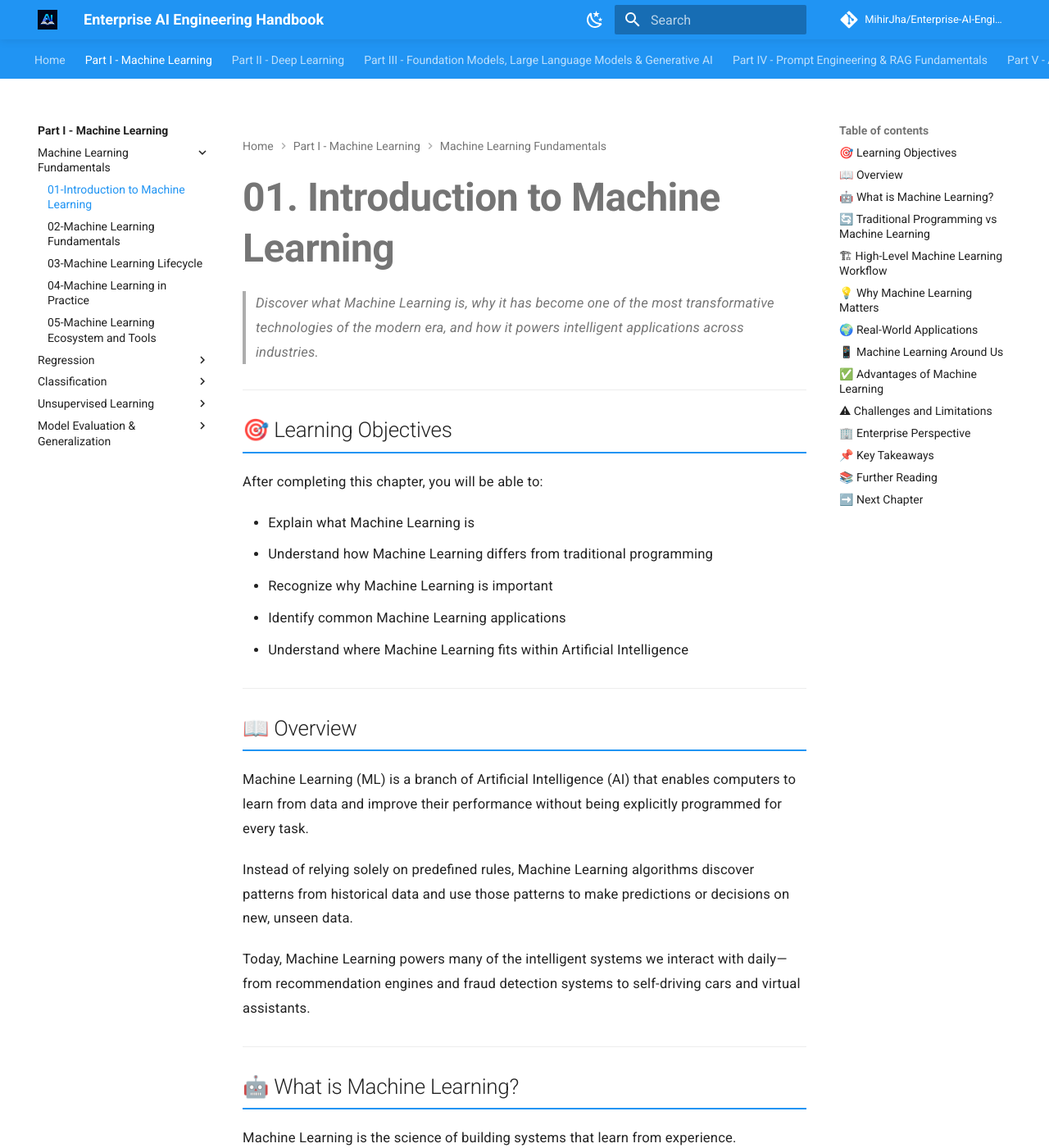
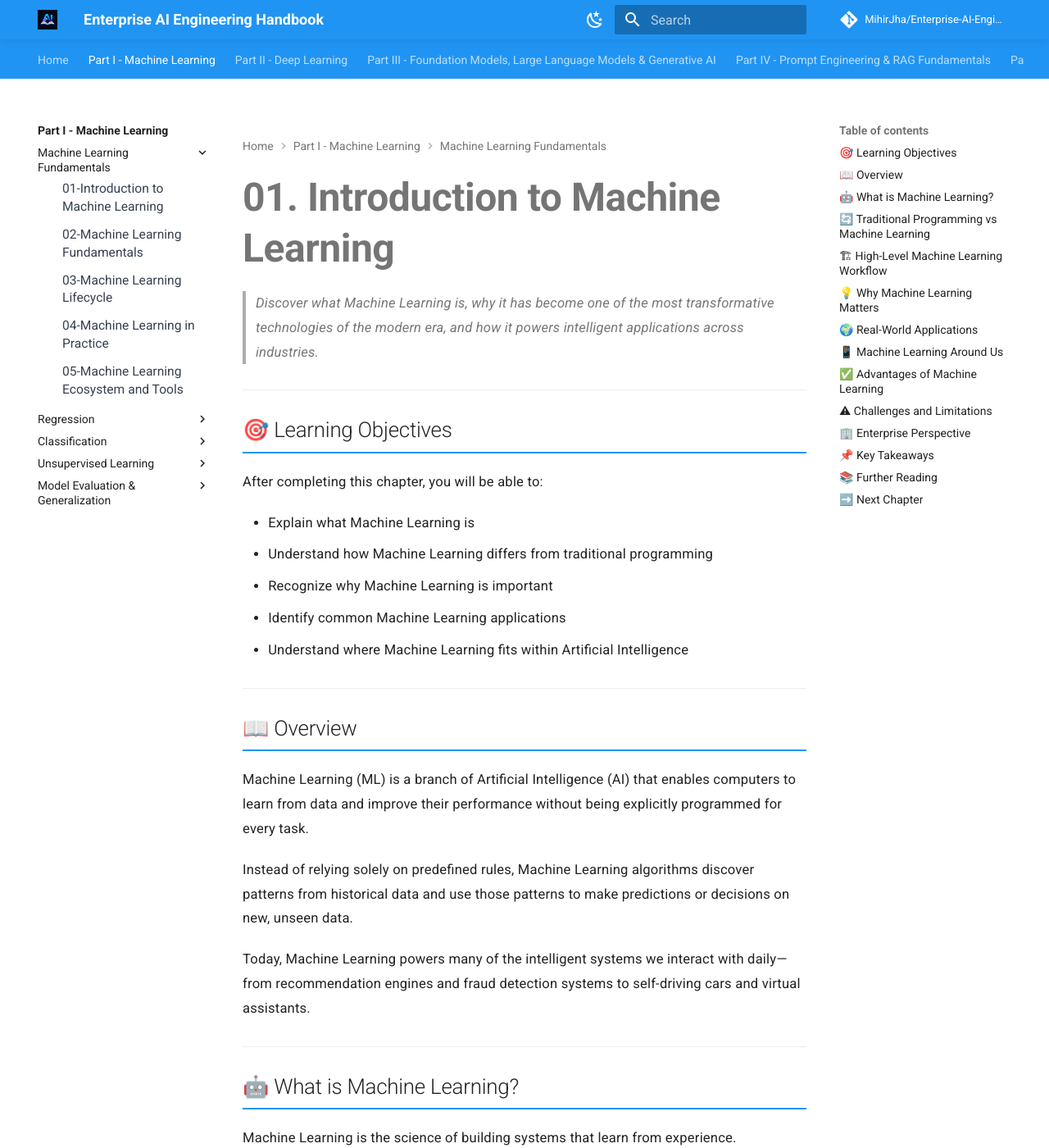
Before and after one commit to MihirKJha/enterprise-ai-engineering-handbook, an MkDocs documentation site: the page built from docs/01-machine-learning/01-introduction-to-machine-learning.md, in a window 1280 px wide and 1400 px high. Shown: the whole window at 82% size. Built offline with MkDocs 1.6.1 and Material for MkDocs 9.7.7, drawn with Linux system fonts in a browser that asks for light colours; comment, search, counter and statistics services are not loaded.

Commit message:
Updated extra.css
Updated extra.css

```diff
--- a/docs/stylesheets/extra.css
+++ b/docs/stylesheets/extra.css
@@ -1,48 +1,48 @@
 /* =========================================================
-   TOP PART NAVIGATION
-   Horizontal scrolling for long Part names
+   LEVEL 3 — CHAPTER
    ========================================================= */
 
-@media screen and (min-width: 60em) {
+.md-sidebar--primary
+.md-nav--primary
+> .md-nav__list
+> .md-nav__item
+> .md-nav
+> .md-nav__list
+> .md-nav__item
+> .md-nav
+> .md-nav__list
+> .md-nav__item
+> .md-nav__link {
 
-  .md-tabs {
-    overflow-x: auto !important;
-    overflow-y: hidden !important;
-    white-space: nowrap;
+  font-size: 0.78rem;
+  font-weight: 500;
+  line-height: 1.4;
 
-    scrollbar-width: thin;
-    -webkit-overflow-scrolling: touch;
-  }
+  color: #374151;
 
-  .md-tabs__list {
-    display: flex !important;
-    flex-wrap: nowrap !important;
+  padding: 0.28rem 0.45rem 0.28rem 0.9rem;
 
-    width: max-content !important;
-    min-width: max-content !important;
+  margin: 0.05rem 0;
 
-    margin: 0 !important;
-  }
+  border-radius: 0.25rem;
+}
 
-  .md-tabs__item {
-    flex: 0 0 auto !important;
-    white-space: nowrap;
-  }
 
-  .md-tabs__link {
-    white-space: nowrap !important;
-  }
+/* Chapter hover */
 
-  .md-tabs::-webkit-scrollbar {
-    height: 4px;
-  }
+.md-sidebar--primary
+.md-nav--primary
+> .md-nav__list
+> .md-nav__item
+> .md-nav
+> .md-nav__list
+> .md-nav__item
+> .md-nav
+> .md-nav__list
+> .md-nav__item
+> .md-nav__link:hover {
 
-  .md-tabs::-webkit-scrollbar-track {
-    background: transparent;
-  }
+  color: #1565c0;
 
-  .md-tabs::-webkit-scrollbar-thumb {
-    background: rgba(255, 255, 255, 0.35);
-    border-radius: 4px;
-  }
+  background-color: rgba(21, 101, 192, 0.06);
 }
```
